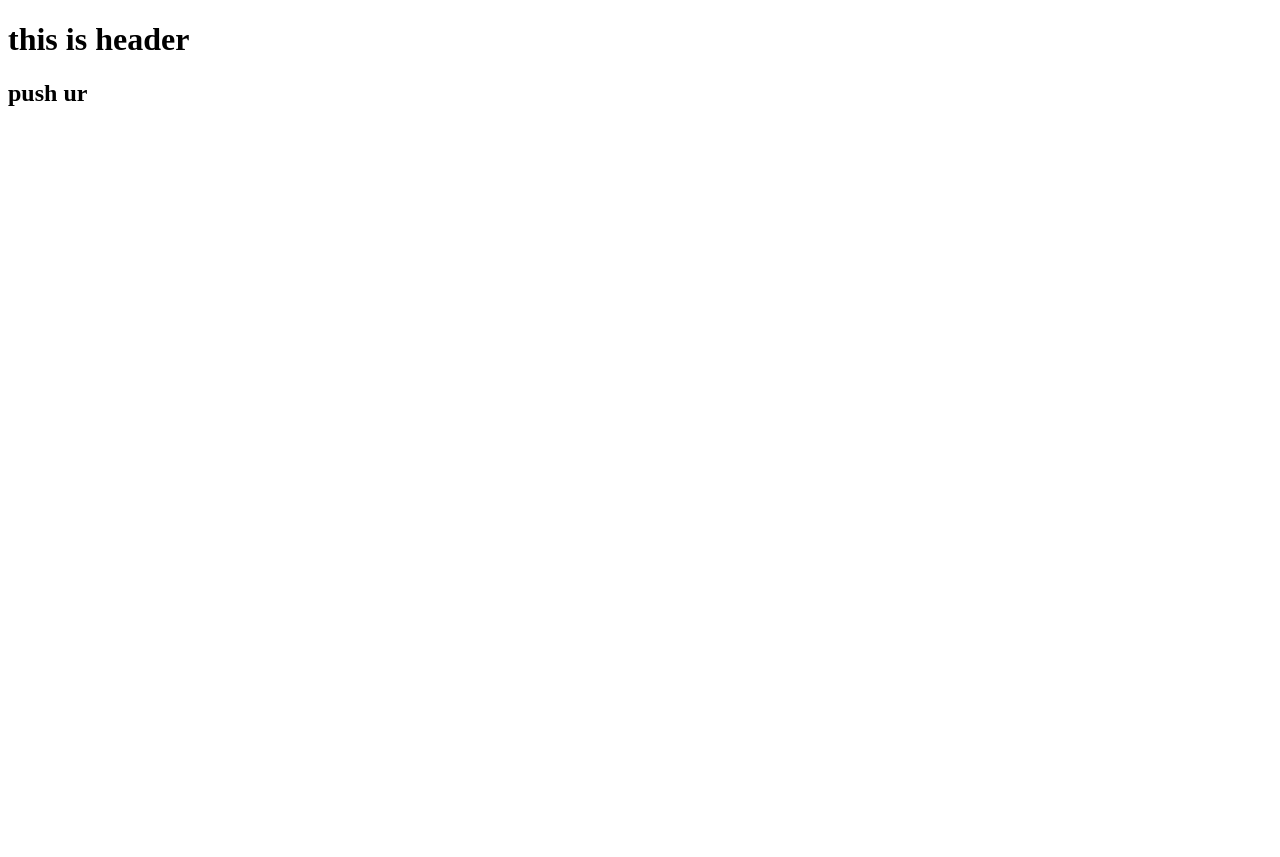
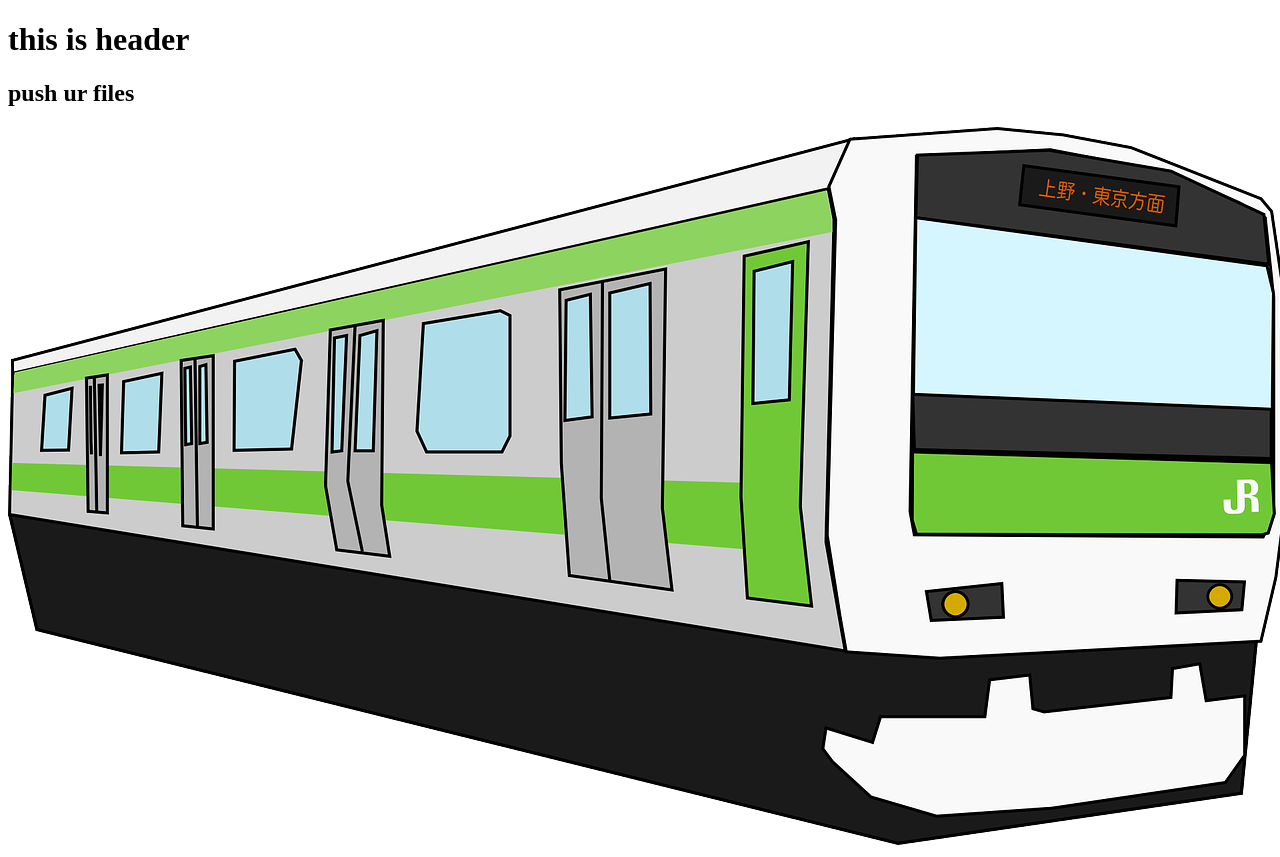
Before and after one commit to gambit101/my-secon-repo, a plain HTML site: page index.html in a window 1280 px wide. Before the commit the page ends 800 px from the top, so only its background shows below. Drawn offline with Linux system fonts and the light colour scheme.

Commit message:
added a train

```diff
--- a/index.html
+++ b/index.html
@@ -9,6 +9,7 @@
 </head>
 <body>
     <h1>this is header</h1>
-    <h2>push ur <code></code></h2>
+    <h2>push ur files</h2>
+    <img src="train-158860_1280.png" alt="">
 </body>
 </html>
```
Also changed, not shown: train-158860_1280.png (added).
